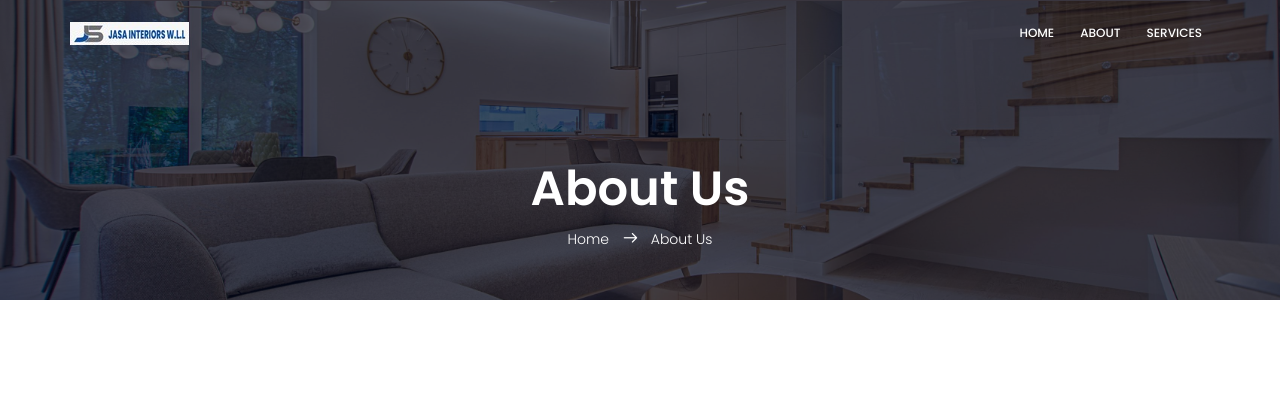
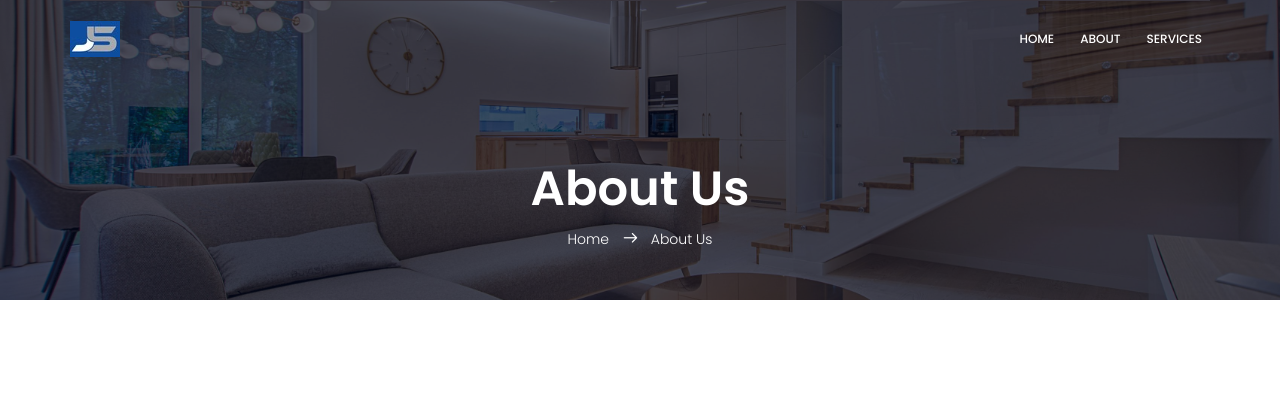
Before and after one commit to Acmeflaretec/Jasa-interiors, a plain HTML site: page about.html in a window 1280 px wide. Shown: the top 398 px of the page. Drawn offline with nearby package versions, Linux system fonts and the light colour scheme; some packages are replaced by stand-ins of ours.

Commit message:
logo changed

```diff
--- a/about.html
+++ b/about.html
@@ -41,7 +41,7 @@
         <div class="row align-items-center justify-content-between d-flex">
           <div id="logo">
             <a href="index.html"
-              ><img src="img/jasa-logo (1) (1).jpeg" alt="" title=""
+              ><img src="img/logojasa 50.jpeg" alt="" title=""
             /></a>
           </div>
           <nav id="nav-menu-container">
```
Also changed, not shown: index.html (+1 -1 lines), services.html (+1 -1 lines), img/jasa-logo (1) (1).jpeg (deleted), img/jasa-logo (1).jpeg (deleted), img/logo.png (deleted), img/logojasa 50.jpeg (added).
